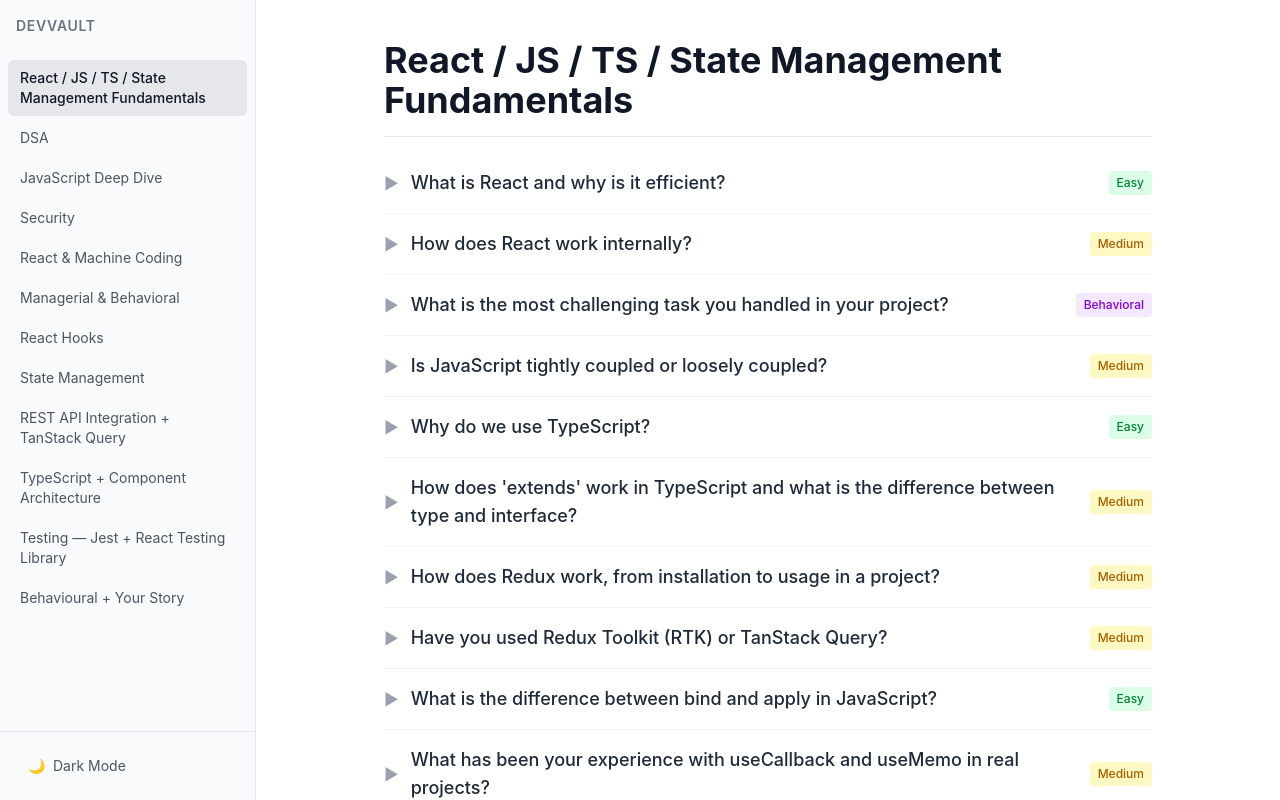
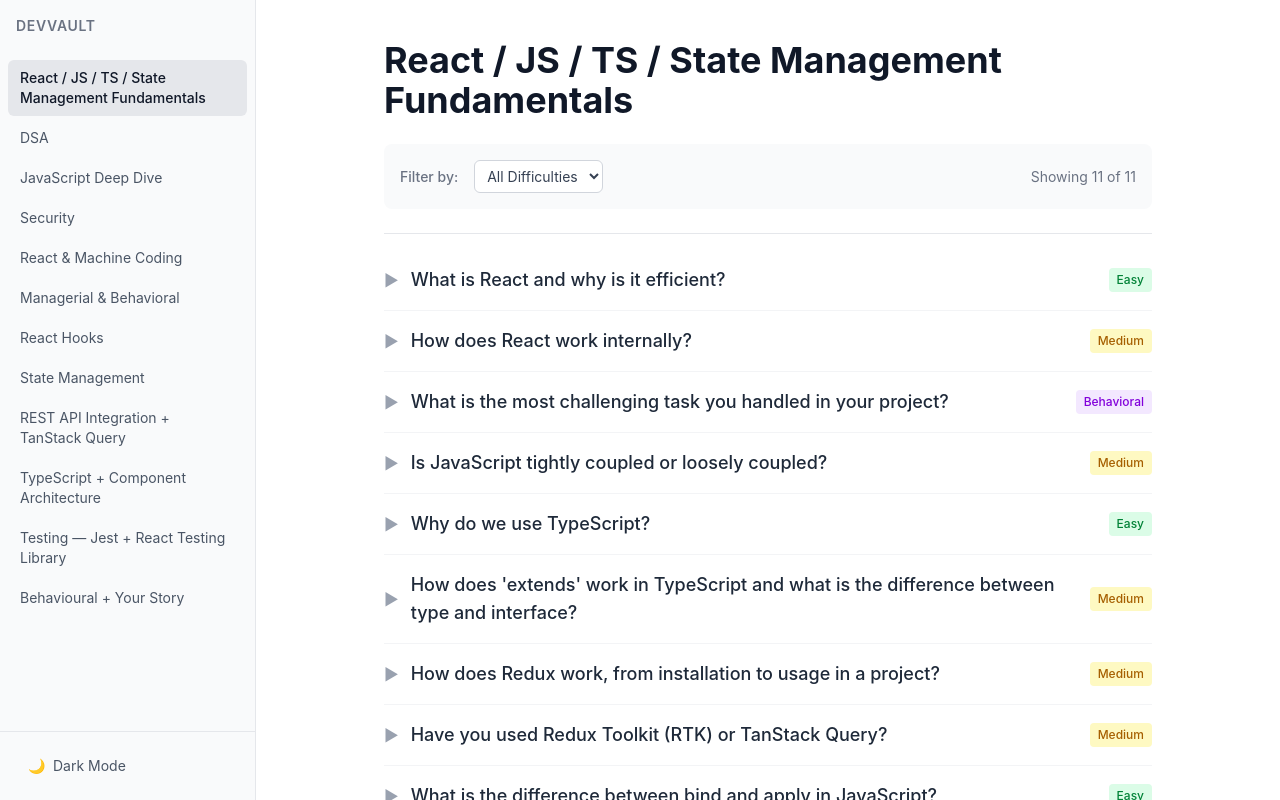
Before and after one commit to Prathamesh1734/devvault, a React (Vite) app: page / in a window 1280 px wide. Built offline with nearby package versions, Linux system fonts and the light colour scheme.

Commit message:
added difficulty tag filtering logic

```diff
--- a/src/components/ContentPanel.jsx
+++ b/src/components/ContentPanel.jsx
@@ -1,17 +1,85 @@
+import { useEffect, useMemo, useState } from "react";
 import QuestionCard from "./QuestionCard";
 
 export default function ContentPanel({ category }) {
+  const [selectedDifficulty, setSelectedDifficulty] = useState("All");
   if (!category) return null;
+
+  // using useeffect to reset filters when clicked in a different category in sidebar
+  useEffect(() => {
+    setSelectedDifficulty("All");
+  }, [category?.id]);
+
+  // extracting unique difficulties
+  const difficulties = useMemo(() => {
+    if (!category) return [];
+    // using set removes duplicates and filtering our any null/undefined values
+    const diff = new Set(
+      category.questions.map((q) => q.difficulty).filter(Boolean),
+    );
+    return ["All", ...Array.from(diff)];
+  }, [category]);
+
+  // apply active filter to questions list
+  const filteredQuestions = category.questions.filter((q) => {
+    return selectedDifficulty === "All" || q.difficulty === selectedDifficulty;
+  });
 
   return (
     <div className="max-w-3xl mx-auto">
-      <h1 className="text-4xl font-bold mb-8 text-gray-900 dark:text-gray-100 border-b border-gray-200 dark:border-gray-800 pb-4 transition-colors duration-200">
-        {category.label}
-      </h1>
+      <div className="border-b border-gray-200 dark:border-gray-800 pb-6 mb-8 transition-colors duration-200">
+        <h1 className="text-4xl font-bold text-gray-900 dark:text-gray-100 mb-6">
+          {category.label}
+        </h1>
+
+        {/* Filter Controls */}
+        <div className="flex flex-wrap gap-4 items-center bg-gray-50 dark:bg-white/5 p-4 rounded-lg">
+          <span className="text-sm font-medium text-gray-500 dark:text-gray-400">
+            Filter by:
+          </span>
+
+          {/* Difficulty Dropdown */}
+          {difficulties.length > 1 && (
+            <select
+              value={selectedDifficulty}
+              onChange={(e) => setSelectedDifficulty(e.target.value)}
+              className="bg-white dark:bg-[#202020] border border-gray-300 dark:border-gray-700 text-gray-700 dark:text-gray-200 text-sm rounded-md px-2 py-1.5 focus:outline-none focus:ring-2 focus:ring-blue-500 transition-colors"
+            >
+              {difficulties.map((diff) => (
+                <option key={diff} value={diff}>
+                  {diff === "All" ? "All Difficulties" : diff}
+                </option>
+              ))}
+            </select>
+          )}
+
+          {/* Results Count & Reset */}
+          <div className="ml-auto flex items-center gap-3">
+            <span className="text-sm text-gray-500 dark:text-gray-400">
+              Showing {filteredQuestions.length} of {category.questions.length}
+            </span>
+
+            {selectedDifficulty !== "All" && (
+              <button
+                onClick={() => setSelectedDifficulty("All")}
+                className="text-sm text-blue-600 dark:text-blue-400 hover:text-blue-800 dark:hover:text-blue-300 font-medium"
+              >
+                Reset
+              </button>
+            )}
+          </div>
+        </div>
+      </div>
+
+      {/* Render the Filtered Questions */}
       <div className="space-y-2">
-        {category.questions.map((q) => (
-          <QuestionCard key={q.id} item={q} />
-        ))}
+        {filteredQuestions.length > 0 ? (
+          filteredQuestions.map((q) => <QuestionCard key={q.id} item={q} />)
+        ) : (
+          <div className="text-center py-12 text-gray-500 dark:text-gray-400">
+            No questions match your selected filter.
+          </div>
+        )}
       </div>
     </div>
   );
```
